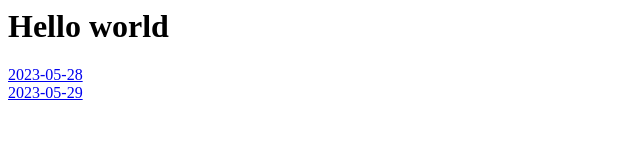
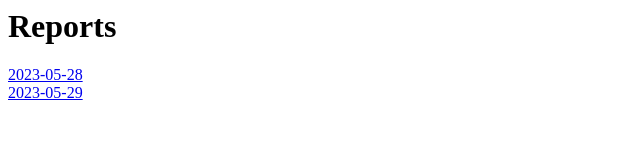
Before and after one commit to climandrei94/github_pages, a website: page index.html in a window 1280 px wide. Shown: the whole page, without its empty margins (0-640 px from the left). Drawn offline with Linux system fonts and the light colour scheme.

Commit message:
Change page title

```diff
--- a/index.html
+++ b/index.html
@@ -1,4 +1,4 @@
-<h1>Hello world</h1>
+<h1>Reports</h1>
 <a href="https://climandrei94.github.io/github_pages/reports/2023-05-28.html">2023-05-28</a>
 <br>
 <a href="https://climandrei94.github.io/github_pages/reports/2023-05-29.html">2023-05-29</a>
```
